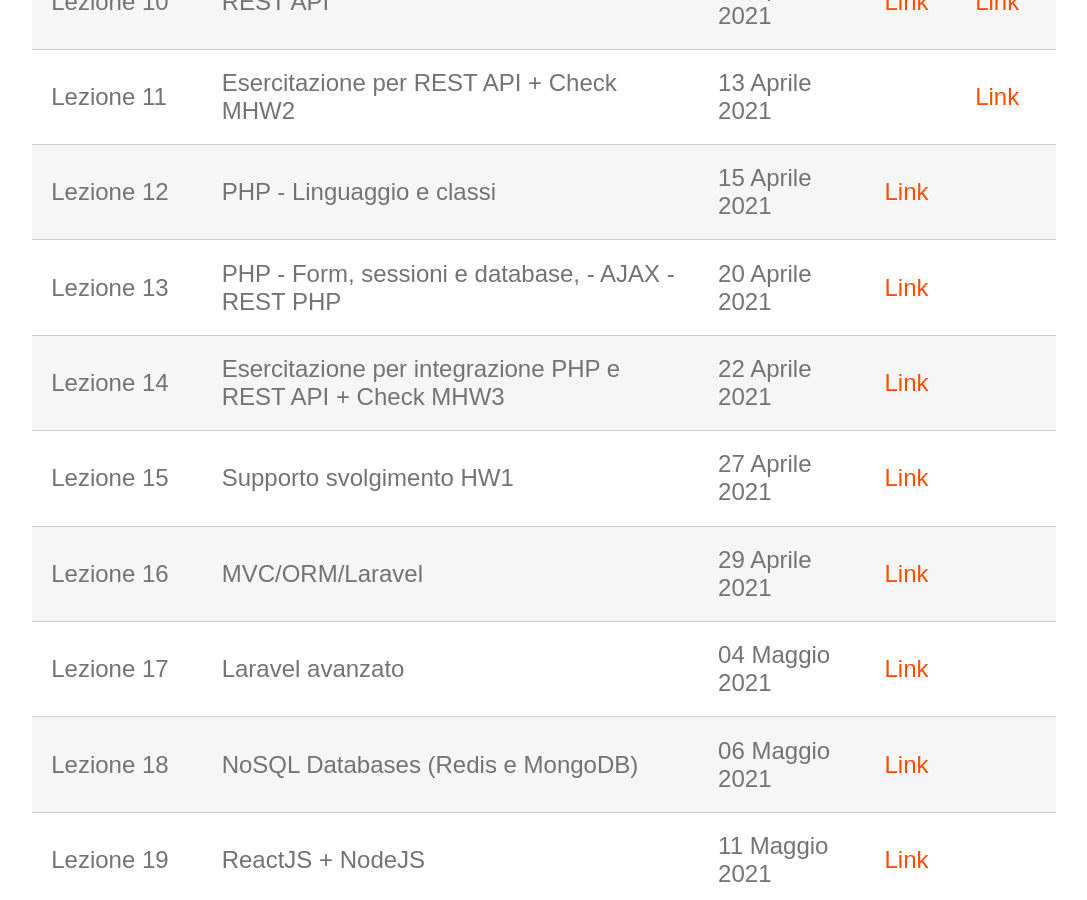
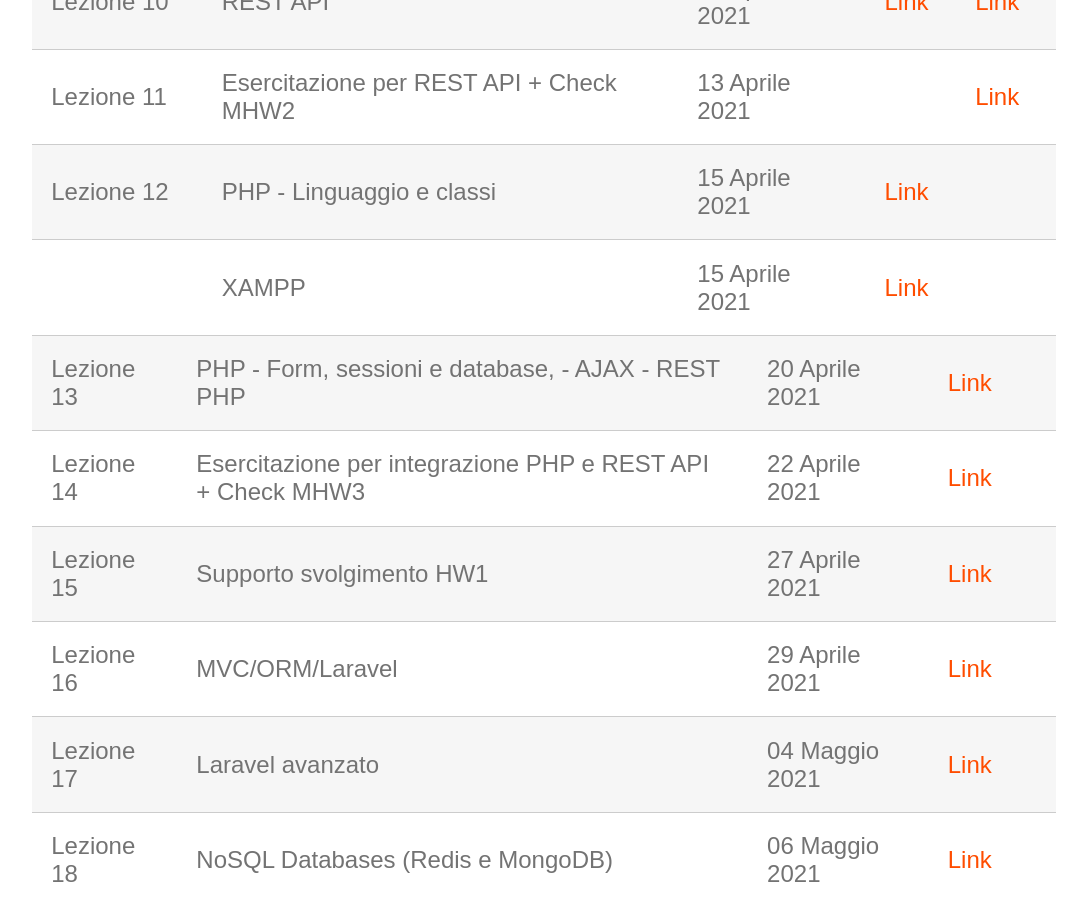
Before and after one commit to perceivelab/database-course, a Jekyll site: the page built from lezioni.md, in a window 1280 px wide and 900 px high, scrolled down 1550 px. Shown: the whole window, without its empty margins (96-1183 px from the left). Built offline with Jekyll 4.4.1, drawn with Linux system fonts in a browser that asks for light colours; our own code applies the rules of GitHub Pages for plain Markdown files.

Commit message:
Update lezioni.md

```diff
--- a/lezioni.md
+++ b/lezioni.md
@@ -21,8 +21,10 @@
 |   | Fetch                                               | 06 Aprile 2021  | [Link](https://drive.google.com/file/d/1Wu2HLKb4ffzrF5Wj8fcD-iFx1dZ83SQk/view?usp=sharing)                     | [Link](https://drive.google.com/file/d/1JuJRE041zhoYs5DmBwdZ3DurFsU0djFQ/view?usp=sharing)            |
 | Lezione 10 | REST API                                                        | 08 Aprile 2021  | [Link](https://drive.google.com/file/d/1WlqKG1tRm-XBAiWfuhP5-jH0EV9iNCoA/view?usp=sharing)                    | [Link](https://drive.google.com/file/d/1OEzPsXAnzj6YR3QEuQF3MGb5ubl7Lt0H/view?usp=sharing)            |
 | Lezione 11 | Esercitazione per REST API + Check MHW2                     | 13 Aprile 2021  |                      |    [Link](https://drive.google.com/file/d/1Ax8FH7HD4MOgoLIPSimrmnRnzs1c8cWS/view?usp=sharing)         |
-| Lezione 12 | PHP - Linguaggio e classi                                       | 15 Aprile 2021  | [Link][404]                     |             |
-| Lezione 13 | PHP - Form, sessioni e database, - AJAX - REST PHP              | 20 Aprile 2021  | [Link][404]                     |             |
+| Lezione 12 | PHP - Linguaggio e classi                                       | 15 Aprile 2021  | [Link](https://drive.google.com/file/d/19nsemKs2DURwXaTauLqLYQDw7zunwNwl/view?usp=sharing)                     |             |
+|            | XAMPP                                                           | 15 Aprile 2021  | [Link](https://drive.google.com/file/d/1vQ20kaJpF-SH3yqzScyyiBW3exzLIBaR/view?usp=sharing)                     |             |
+
+| Lezione 13 | PHP - Form, sessioni e database, - AJAX - REST PHP              | 20 Aprile 2021  | [Link](https://drive.google.com/file/d/1mN3pmgRFRiDfyvgIcUHiJsjJkgcaronG/view?usp=sharing)                     |             |
 | Lezione 14 | Esercitazione per integrazione PHP e REST API  + Check MHW3 | 22 Aprile 2021  | [Link][404]                     |             |
 | Lezione 15 | Supporto svolgimento HW1                                        | 27 Aprile 2021  | [Link][404]                     |             |
 | Lezione 16 | MVC/ORM/Laravel                                                 | 29 Aprile 2021  | [Link][404]                     |             |
```
